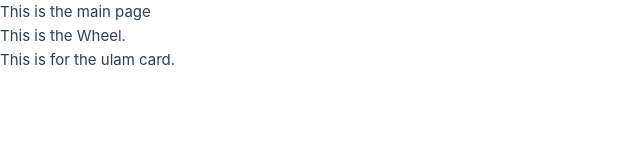
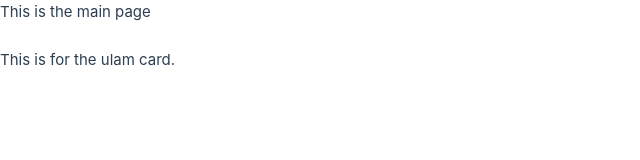
Before and after one commit to crsnnz6/ulamRNG, a Vue app: page / in a window 1280 px wide. Shown: the top 160 px of the page, without its empty margins (0-640 px from the left). Built offline with nearby package versions, Linux system fonts and the light colour scheme.

Commit message:
modified:   src/App.vue 	new file:   src/Wheel.vue 	deleted:    src/components/Wheel.vue

```diff
--- a/src/App.vue
+++ b/src/App.vue
@@ -1,11 +1,9 @@
 <script setup>
-  import Wheel from './components/Wheel.vue';
   import UlamCard from './components/UlamCard.vue';
 </script>
 <template>
   This is the main page
   <br/>
-  <Wheel/>
   <br/>
   <UlamCard/>
 </template>
--- /dev/null
+++ b/src/Wheel.vue
@@ -0,0 +1,3 @@
+<template>
+    This is the wheel page.
+</template>
--- a/src/components/Wheel.vue
+++ /dev/null
@@ -1,3 +0,0 @@
-<template>
-    This is the Wheel.
-</template>
```
